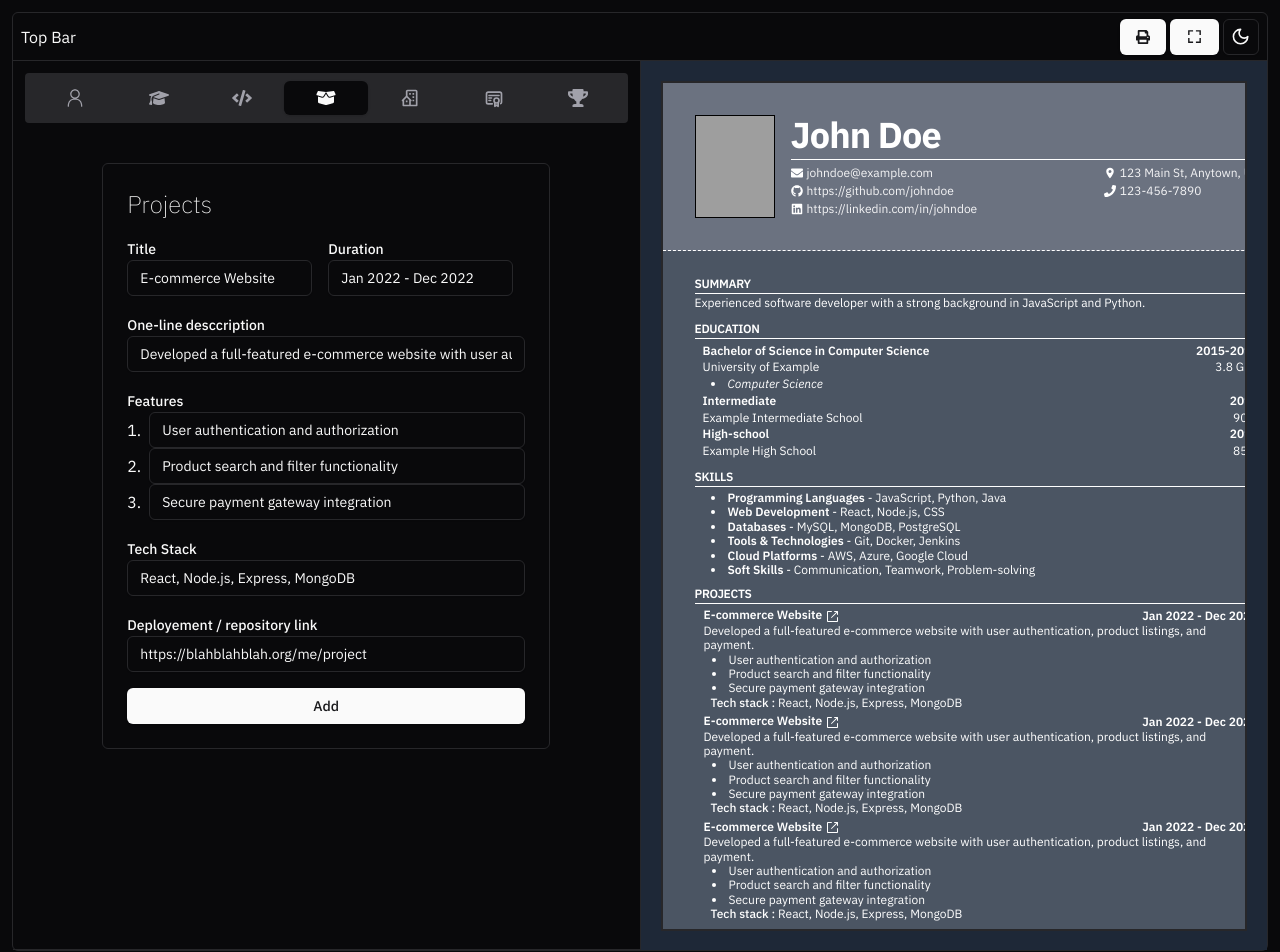
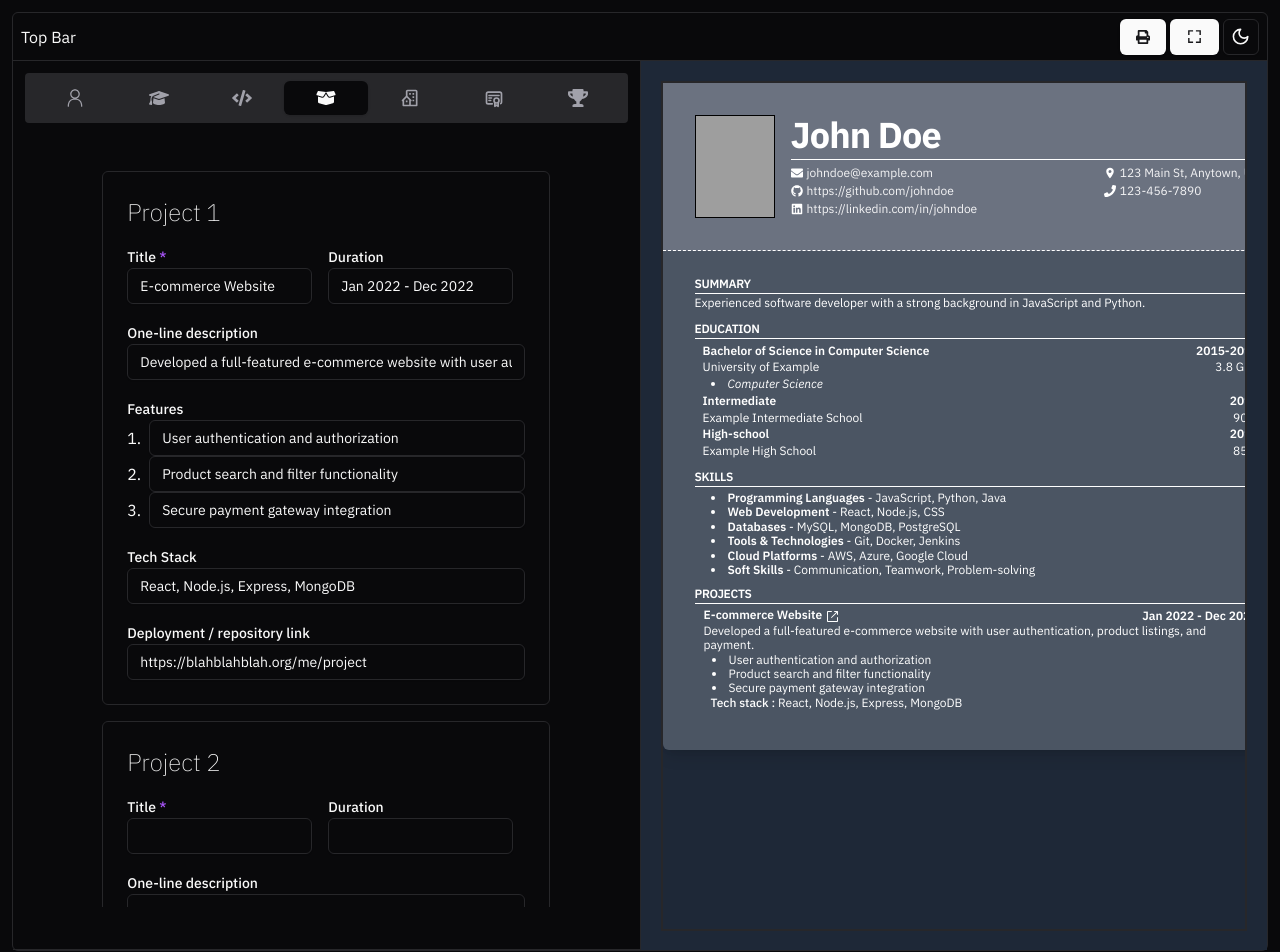
Before and after one commit to pro-khar/resume-builder, a React (Vite) app: page / in a window 1280 px wide. Shown: the top 952 px of the page. Built offline with nearby package versions, Linux system fonts and the light colour scheme; grey boxes are pictures that could not be loaded.

Commit message:
project makeshift

```diff
--- a/src/app/Input/modules/Projects/projects.tsx
+++ b/src/app/Input/modules/Projects/projects.tsx
@@ -4,6 +4,7 @@ import { Label } from "@/components/ui/label";
 import { useDispatch, useSelector } from "react-redux";
 import { updateProject } from "@/features/projectSlice";
 import { Button } from "@/components/ui/button";
+import { ScrollArea } from "@/components/ui/scroll-area";
 
 const Projects = () => {
   const dispatch = useDispatch();
@@ -14,12 +15,16 @@ const Projects = () => {
   };
 
   return (
-    <div className="max-w-md mx-auto mt-10 border rounded-md p-6">
-      <h1 className="font-extralight text-2xl mb-4 ">Projects</h1>
+    <>
+      <ScrollArea className="h-[800px] py-6">
+        <div className="max-w-md mt-4 mx-auto  border rounded-md p-6">
+          <h1 className="font-extralight text-2xl mb-4 ">Project 1</h1>
           <form className="space-y-4">
             <div className="flex gap-4">
               <div>
-          <Label htmlFor="title1">Title</Label>
+                <Label htmlFor="title1">
+                  Title <span className="text-purple-500">*</span>
+                </Label>
                 <Input
                   type="text"
                   id="title1"
@@ -44,7 +49,7 @@ const Projects = () => {
             </div>
 
             <div>
-          <Label htmlFor="desc1">One-line desccription</Label>
+              <Label htmlFor="desc1">One-line description</Label>
               <Input
                 type="text"
                 id="desc1"
@@ -104,7 +109,7 @@ const Projects = () => {
               />
             </div>
             <div>
-          <Label htmlFor="link1">Deployement / repository link</Label>
+              <Label htmlFor="link1">Deployment / repository link</Label>
               <Input
                 type="url"
                 id="link1"
@@ -115,8 +120,224 @@ const Projects = () => {
               />
             </div>
           </form>
-      <Button className="mt-4 w-full">Add</Button>
         </div>
+
+        {/* BREAK */}
+
+        <div className="max-w-md mt-4 mx-auto border rounded-md p-6">
+          <h1 className="font-extralight text-2xl mb-4 ">Project 2</h1>
+
+          <form className="space-y-4">
+            <div className="flex gap-4">
+              <div>
+                <Label htmlFor="title2">
+                  Title <span className="text-purple-500">*</span>
+                </Label>
+                <Input
+                  type="text"
+                  id="title2"
+                  name="title2"
+                  value={projects.title2}
+                  onChange={handleChange}
+                  required
+                />
+              </div>
+
+              <div>
+                <Label htmlFor="duration2">Duration</Label>
+                <Input
+                  type="text"
+                  id="duration2"
+                  name="duration2"
+                  value={projects.duration2}
+                  onChange={handleChange}
+                  required
+                />
+              </div>
+            </div>
+
+            <div>
+              <Label htmlFor="desc2">One-line description</Label>
+              <Input
+                type="text"
+                id="desc2"
+                name="desc2"
+                value={projects.desc2}
+                onChange={handleChange}
+                required
+              />
+            </div>
+
+            <div>
+              <Label htmlFor="feature2_1">Features</Label>
+              <div className="flex items-center gap-2">
+                <p>1. </p>
+                <Input
+                  type="text"
+                  id="feature2_1"
+                  name="feature2_1"
+                  value={projects.feature2_1}
+                  onChange={handleChange}
+                  required
+                />
+              </div>
+              <div className="flex items-center gap-2">
+                <p>2. </p>
+                <Input
+                  type="text"
+                  id="feature2_2"
+                  name="feature2_2"
+                  value={projects.feature2_2}
+                  onChange={handleChange}
+                  required
+                />
+              </div>
+              <div className="flex items-center gap-2">
+                <p>3. </p>
+                <Input
+                  type="text"
+                  id="feature2_3"
+                  name="feature2_3"
+                  value={projects.feature2_3}
+                  onChange={handleChange}
+                  required
+                />
+              </div>
+            </div>
+
+            <div>
+              <Label htmlFor="techStack2">Tech Stack</Label>
+              <Input
+                type="text"
+                id="techStack2"
+                name="techStack2"
+                value={projects.techStack2}
+                onChange={handleChange}
+                required
+              />
+            </div>
+            <div>
+              <Label htmlFor="link2">Deployment / repository link</Label>
+              <Input
+                type="url"
+                id="link2"
+                name="link2"
+                value={projects.link2}
+                onChange={handleChange}
+                required
+              />
+            </div>
+          </form>
+        </div>
+
+        {/* BREAK */}
+
+        <div className="max-w-md mt-4 mx-auto border rounded-md p-6">
+          <h1 className="font-extralight text-2xl mb-4 ">Project 3</h1>
+          <form className="space-y-4">
+            <div className="flex gap-4">
+              <div>
+                <Label htmlFor="title3">
+                  Title <span className="text-purple-500">*</span>
+                </Label>
+                <Input
+                  type="text"
+                  id="title3"
+                  name="title3"
+                  value={projects.title3}
+                  onChange={handleChange}
+                  required
+                />
+              </div>
+
+              <div>
+                <Label htmlFor="duration3">Duration</Label>
+                <Input
+                  type="text"
+                  id="duration3"
+                  name="duration3"
+                  value={projects.duration3}
+                  onChange={handleChange}
+                  required
+                />
+              </div>
+            </div>
+
+            <div>
+              <Label htmlFor="desc3">One-line description</Label>
+              <Input
+                type="text"
+                id="desc3"
+                name="desc3"
+                value={projects.desc3}
+                onChange={handleChange}
+                required
+              />
+            </div>
+
+            <div>
+              <Label htmlFor="feature3_1">Features</Label>
+              <div className="flex items-center gap-2">
+                <p>1. </p>
+                <Input
+                  type="text"
+                  id="feature3_1"
+                  name="feature3_1"
+                  value={projects.feature3_1}
+                  onChange={handleChange}
+                  required
+                />
+              </div>
+              <div className="flex items-center gap-2">
+                <p>2. </p>
+                <Input
+                  type="text"
+                  id="feature3_2"
+                  name="feature3_2"
+                  value={projects.feature3_2}
+                  onChange={handleChange}
+                  required
+                />
+              </div>
+              <div className="flex items-center gap-2">
+                <p>3. </p>
+                <Input
+                  type="text"
+                  id="feature3_3"
+                  name="feature3_3"
+                  value={projects.feature3_3}
+                  onChange={handleChange}
+                  required
+                />
+              </div>
+            </div>
+
+            <div>
+              <Label htmlFor="techStack3">Tech Stack</Label>
+              <Input
+                type="text"
+                id="techStack3"
+                name="techStack3"
+                value={projects.techStack3}
+                onChange={handleChange}
+                required
+              />
+            </div>
+            <div>
+              <Label htmlFor="link3">Deployment / repository link</Label>
+              <Input
+                type="url"
+                id="link3"
+                name="link3"
+                value={projects.link3}
+                onChange={handleChange}
+                required
+              />
+            </div>
+          </form>
+        </div>
+      </ScrollArea>
+    </>
   );
 };
 
--- a/src/app/Output/modules/Projects_out.tsx
+++ b/src/app/Output/modules/Projects_out.tsx
@@ -16,7 +16,7 @@ function Projects_out() {
         <hr className="border-black dark:border-white border-t" />
         <div id="part_container" className="space-y-1 mt-1 leading-[1.2]">
 
-        {/* BREAK */}
+        {/* Project 1 */}
 
         <div id="part" className="mx-2">
           <table className="w-full">
@@ -38,7 +38,7 @@ function Projects_out() {
                 <div className="px-2">
                   <li>{projects.feature1_1}</li>
                   <li>{projects.feature1_2}</li>
-                  <li>{projects.feature1_3}</li>
+                  {projects.feature1_3?(<li>{projects.feature1_3}</li>):null}
                 </div>
               </td>
             </tr>
@@ -53,79 +53,80 @@ function Projects_out() {
           </table>
         </div>
 
-        {/* BREAK */}
+        {/* Project 2 */}
 
-        <div id="part" className="mx-2">
+        {projects.title2?(<div id="part" className="mx-2">
           <table className="w-full">
             <tr className="font-semibold">
               <td className="py-[0.001em]">
-                <a href={projects.link1} target="_blank">
-                  {projects.title1} <ExternalLinkIcon className="inline" />
+                <a href={projects.link2} target="_blank">
+                  {projects.title2} <ExternalLinkIcon className="inline" />
                 </a>
               </td>
-              <td className="text-right py-[0.001em]">{projects.duration1}</td>
+              <td className="text-right py-[0.001em]">{projects.duration2}</td>
             </tr>
 
             <tr>
-              <td colSpan={2} className="py-[0.001em]">{projects.desc1}</td>
+              <td colSpan={2} className="py-[0.001em]">{projects.desc2}</td>
             </tr>
 
             <tr>
               <td colSpan={2} className="py-[0.001em]">
                 <div className="px-2">
-                  <li style={{padding:"0.001em"}}>{projects.feature1_1}</li>
-                  <li style={{padding:"0.001em"}}>{projects.feature1_2}</li>
-                  <li style={{padding:"0.001em"}}>{projects.feature1_3}</li>
+                  <li style={{padding:"0.001em"}}>{projects.feature2_1}</li>
+                  <li style={{padding:"0.001em"}}>{projects.feature2_2}</li>
+                  {projects.feature2_3?(<li style={{padding:"0.001em"}}>{projects.feature2_3}</li>):null}
                 </div>
               </td>
             </tr>
-            {projects.techStack1 ? (
+            {projects.techStack2 ? (
               <tr>
                 <td className="px-2 py-[0.001em]">
                   <span className="font-medium">Tech stack : </span>
-                  {projects.techStack1}
+                  {projects.techStack2}
                 </td>
               </tr>
             ) : null}
           </table>
-        </div>
+        </div>):null}
 
-        {/* BREAK */}
+        {/* Project 3 */}
 
-        <div id="part" className="mx-2">
+        {projects.title3? (<div id="part" className="mx-2">
           <table className="w-full">
             <tr className="font-semibold">
               <td className="py-[0.001em]">
-                <a href={projects.link1} target="_blank">
-                  {projects.title1} <ExternalLinkIcon className="inline" />
+                <a href={projects.link3} target="_blank">
+                  {projects.title3} <ExternalLinkIcon className="inline" />
                 </a>
               </td>
-              <td className="text-right py-[0.001em]">{projects.duration1}</td>
+              <td className="text-right py-[0.001em]">{projects.duration3}</td>
             </tr>
 
             <tr>
-              <td colSpan={2} className="py-[0.001em]">{projects.desc1}</td>
+              <td colSpan={2} className="py-[0.001em]">{projects.desc3}</td>
             </tr>
 
             <tr>
               <td colSpan={2} className="py-[0.001em]">
                 <div className="px-2">
-                  <li style={{padding:"0.001em"}}>{projects.feature1_1}</li>
-                  <li style={{padding:"0.001em"}}>{projects.feature1_2}</li>
-                  <li style={{padding:"0.001em"}}>{projects.feature1_3}</li>
+                  <li style={{padding:"0.001em"}}>{projects.feature3_1}</li>
+                  <li style={{padding:"0.001em"}}>{projects.feature3_2}</li>
+                  {projects.feature3_3?(<li style={{padding:"0.001em"}}>{projects.feature3_3}</li>):null}
                 </div>
               </td>
             </tr>
-            {projects.techStack1 ? (
+            {projects.techStack3 ? (
               <tr>
                 <td className="px-2 py-[0.001em]">
                   <span className="font-medium">Tech stack : </span>
-                  {projects.techStack1}
+                  {projects.techStack3}
                 </td>
               </tr>
             ) : null}
           </table>
-        </div>
+        </div>): null}
+
         </div>
       </div>
     </>
```
Also changed, not shown: src/features/projectSlice.ts (+20 -4 lines), src/app/Input/modules/Projects/projectGroup.tsx (deleted). Lines whose indentation alone changed are shown as unchanged.
